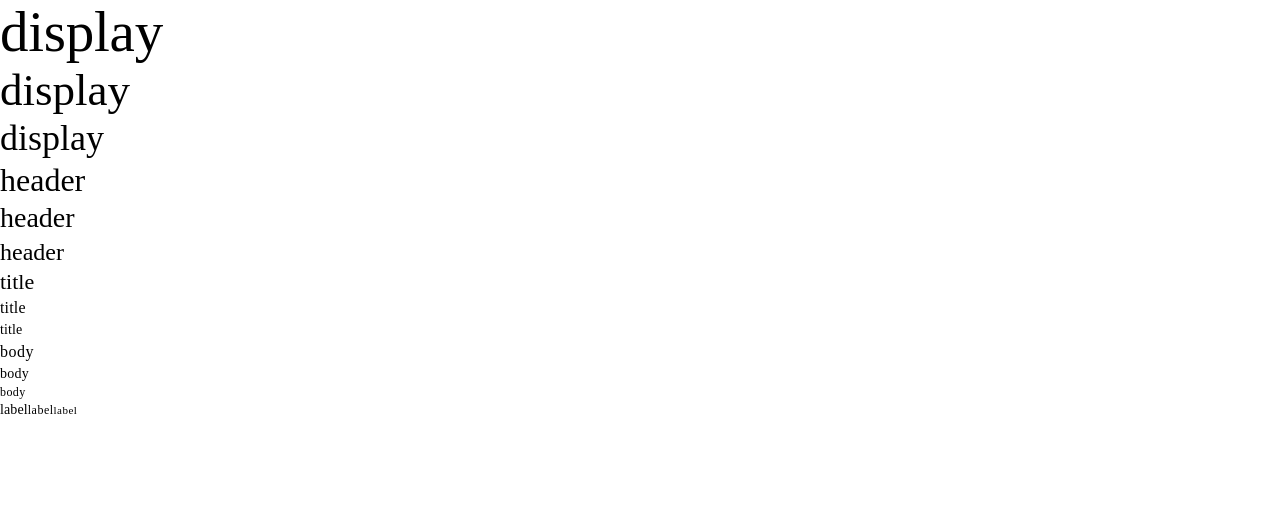
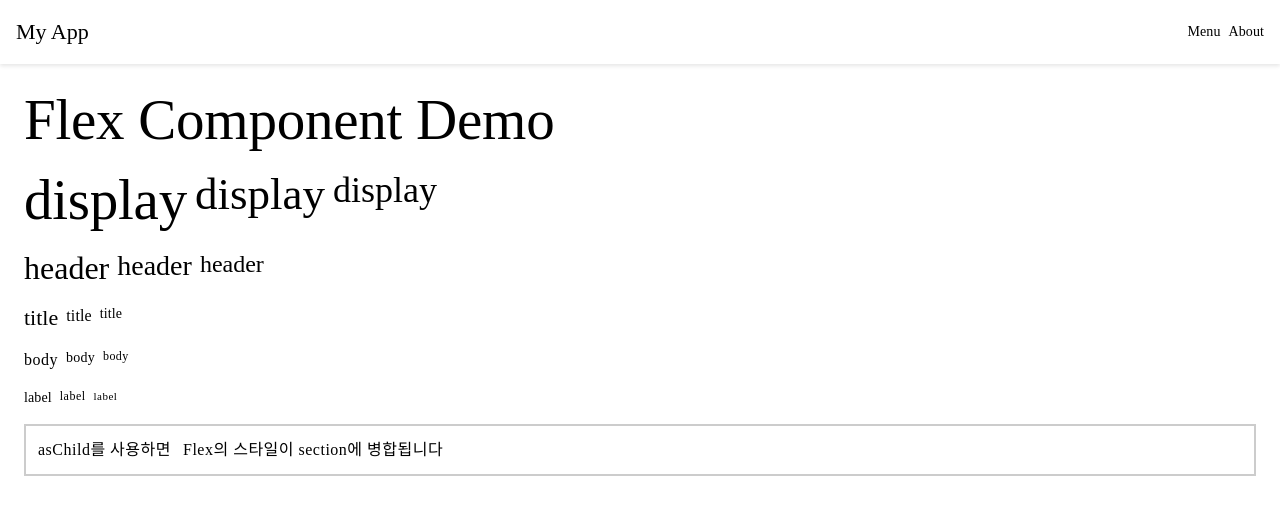
Before and after one commit to hansolc/md3-design-system, a React (Vite) app: page / in a window 1280 px wide. Shown: the top 514 px of the page. Built offline with nearby package versions, Linux system fonts and the light colour scheme.

Commit message:
Add Flex Component

```diff
--- a/package.json
+++ b/package.json
@@ -12,7 +12,8 @@
   "dependencies": {
     "@emotion/react": "^11.14.0",
     "react": "^19.1.1",
-    "react-dom": "^19.1.1"
+    "react-dom": "^19.1.1",
+    "@radix-ui/react-slot": "^1.2.3"
   },
   "devDependencies": {
     "@eslint/js": "^9.36.0",
--- a/src/App.tsx
+++ b/src/App.tsx
@@ -1,36 +1,74 @@
-import { Text, Display, Header, Title, Body, Label } from './components/Text'
+import { Display, Header, Title, Body, Label } from './components/Text'
+import Flex from './components/Flex'
+import Appbar from './components/Appbar'
 
 const size = ['lg', 'md', 'sm'] as const
 
 function App() {
   return (
-    <>
+    <div>
+      {/* Appbar는 Flex를 asChild로 사용하는 예시 */}
+      <Appbar>
+        <Title>My App</Title>
+        <Flex gap="8px" alignItems="center">
+          <Label>Menu</Label>
+          <Label>About</Label>
+        </Flex>
+      </Appbar>
+
+      {/* Flex 컴포넌트 직접 사용 예시 */}
+      <Flex direction="column" gap="16px" style={{ padding: '24px' }}>
+        <Display>Flex Component Demo</Display>
+
+        <Flex direction="row" gap="8px" wrap="wrap">
           {size.map((size) => (
             <Display size={size} key={size}>
               display
             </Display>
           ))}
+        </Flex>
+
+        <Flex direction="row" gap="8px" wrap="wrap">
           {size.map((size) => (
             <Header size={size} key={size}>
               header
             </Header>
           ))}
+        </Flex>
+
+        <Flex direction="row" gap="8px" wrap="wrap">
           {size.map((size) => (
             <Title size={size} key={size}>
               title
             </Title>
           ))}
+        </Flex>
+
+        <Flex direction="row" gap="8px" wrap="wrap">
           {size.map((size) => (
             <Body size={size} key={size}>
               body
             </Body>
           ))}
+        </Flex>
+
+        <Flex direction="row" gap="8px" wrap="wrap">
           {size.map((size) => (
             <Label size={size} key={size}>
               label
             </Label>
           ))}
-    </>
+        </Flex>
+
+        {/* asChild 사용 예시 - Flex 스타일을 커스텀 엘리먼트에 적용 */}
+        <Flex asChild gap="12px" alignItems="center">
+          <section style={{ border: '2px solid #ccc', padding: '12px' }}>
+            <Body>asChild를 사용하면</Body>
+            <Body>Flex의 스타일이 section에 병합됩니다</Body>
+          </section>
+        </Flex>
+      </Flex>
+    </div>
   )
 }
 
--- /dev/null
+++ b/src/components/Appbar/index.tsx
@@ -0,0 +1,36 @@
+import { forwardRef } from 'react'
+import { css } from '@emotion/react'
+import Flex from '../Flex'
+
+interface AppbarProps extends React.HTMLAttributes<HTMLElement> {
+  children?: React.ReactNode
+}
+
+const appbarStyles = css({
+  width: '100%',
+  height: '64px',
+  backgroundColor: 'white',
+  boxShadow: '0 2px 4px rgba(0,0,0,0.1)',
+  padding: '0 16px',
+})
+
+const Appbar = forwardRef<HTMLElement, AppbarProps>(
+  ({ children, ...props }, ref) => {
+    return (
+      <Flex
+        asChild
+        alignItems="center"
+        justifyContent="space-between"
+        gap="16px"
+      >
+        <header ref={ref} css={appbarStyles} {...props}>
+          {children}
+        </header>
+      </Flex>
+    )
+  }
+)
+
+Appbar.displayName = 'Appbar'
+
+export default Appbar
--- /dev/null
+++ b/src/components/Flex/index.tsx
@@ -0,0 +1,77 @@
+import { forwardRef, type CSSProperties, useMemo } from 'react'
+import { Slot, Slottable } from '@radix-ui/react-slot'
+import { css, type SerializedStyles } from '@emotion/react'
+
+interface FlexProps extends React.HTMLAttributes<HTMLDivElement> {
+  asChild?: boolean
+  children?: React.ReactNode
+  direction?: CSSProperties['flexDirection']
+  justifyContent?: CSSProperties['justifyContent']
+  alignItems?: CSSProperties['alignItems']
+  gap?: CSSProperties['gap']
+  wrap?: CSSProperties['flexWrap']
+  alignContent?: CSSProperties['alignContent']
+}
+
+// Emotion best practice: 스타일 생성 함수를 컴포넌트 외부에 정의
+const createFlexStyles = (
+  direction?: CSSProperties['flexDirection'],
+  justifyContent?: CSSProperties['justifyContent'],
+  alignItems?: CSSProperties['alignItems'],
+  gap?: CSSProperties['gap'],
+  wrap?: CSSProperties['flexWrap'],
+  alignContent?: CSSProperties['alignContent']
+): SerializedStyles =>
+  css({
+    display: 'flex',
+    flexDirection: direction,
+    justifyContent: justifyContent,
+    alignItems: alignItems,
+    gap: gap,
+    flexWrap: wrap,
+    alignContent: alignContent,
+  })
+
+const Flex = forwardRef<HTMLDivElement, FlexProps>(
+  (
+    {
+      asChild = false,
+      children,
+      direction,
+      justifyContent,
+      alignItems,
+      gap,
+      wrap,
+      alignContent,
+      ...restProps
+    },
+    ref
+  ) => {
+    // Emotion best practice: useMemo로 스타일 메모이제이션
+    const flexStyles = useMemo(
+      () =>
+        createFlexStyles(
+          direction,
+          justifyContent,
+          alignItems,
+          gap,
+          wrap,
+          alignContent
+        ),
+      [direction, justifyContent, alignItems, gap, wrap, alignContent]
+    )
+
+    // Render delegation pattern with Slottable
+    const Comp = asChild ? Slot : 'div'
+
+    return (
+      <Comp ref={ref} css={flexStyles} {...restProps}>
+        <Slottable>{children}</Slottable>
+      </Comp>
+    )
+  }
+)
+
+Flex.displayName = 'Flex'
+
+export default Flex
--- a/src/types/components/Text.ts
+++ b/src/types/components/Text.ts
@@ -13,7 +13,7 @@ export type TextToken = {
 
 export interface TextBaseProps {
   as?: React.ElementType
-  size: TextSize
+  size?: TextSize
   children?: React.ReactNode
   className?: string
   style?: React.CSSProperties
--- a/tsconfig.app.json
+++ b/tsconfig.app.json
@@ -15,7 +15,7 @@
     "moduleDetection": "force",
     "noEmit": true,
     "jsx": "react-jsx",
-    // "jsxImportSource": "@emotion/react",
+    "jsxImportSource": "@emotion/react",
 
     /* Linting */
     "strict": true,
```
Also changed, not shown: 2 other files (tests, documents, lock files or other folders). Lines whose indentation alone changed are shown as unchanged.
